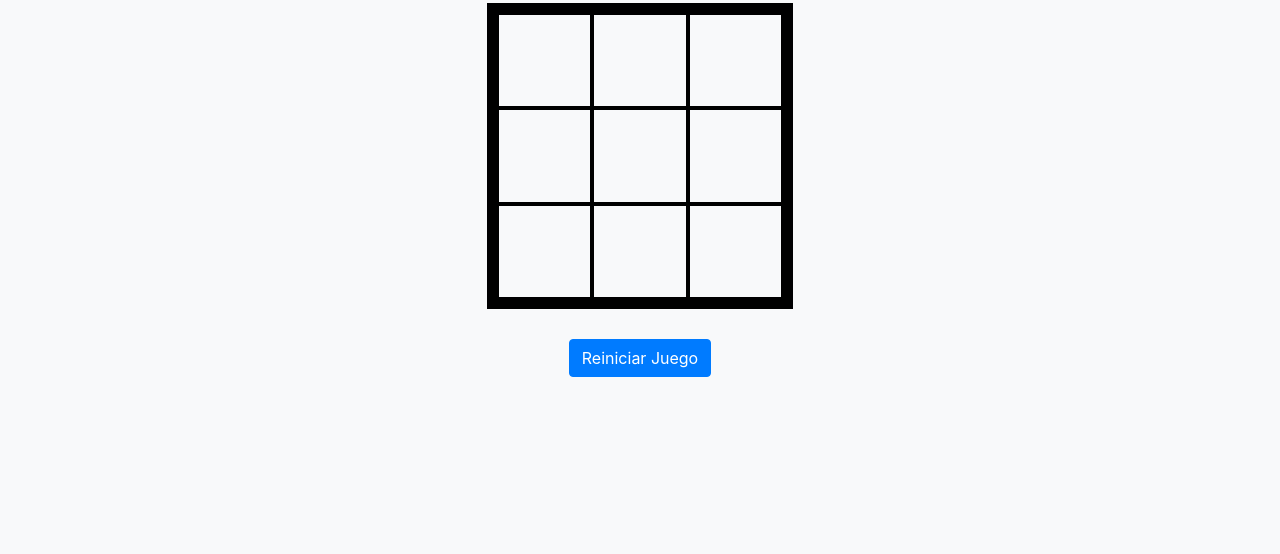
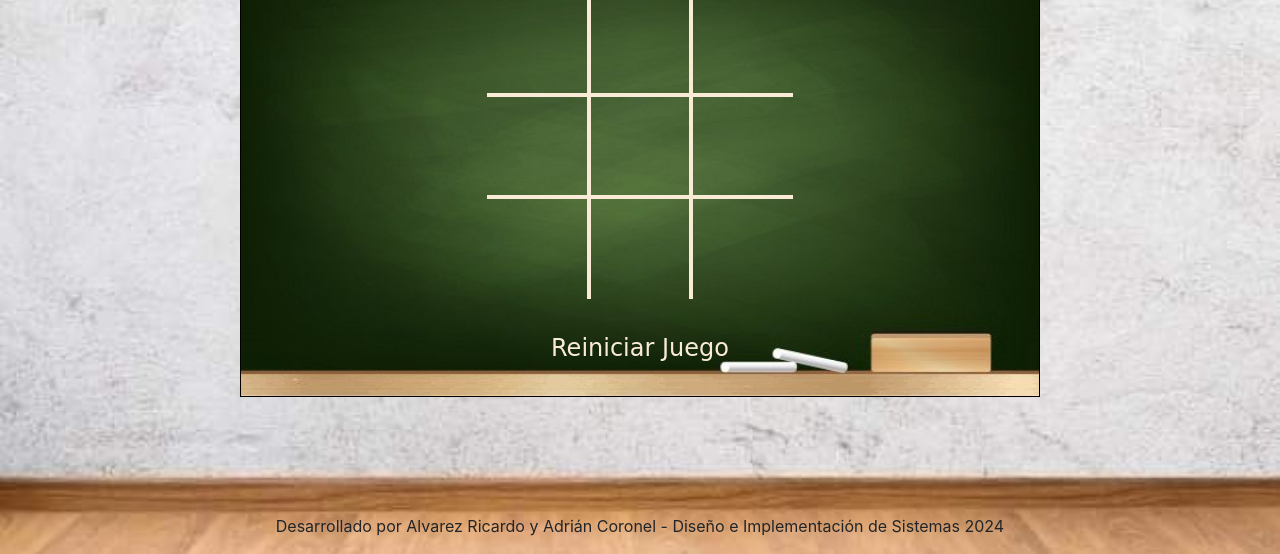
Before and after one commit to RicardoAlvarez1980/TatetiPreguntados_alvarez_coronel, a plain HTML site: page index.html in a window 1280 px wide. Shown: the part 246-800 px from the top of the page. Drawn offline with nearby package versions, Linux system fonts and the light colour scheme; a web font is replaced by a local one.

Commit message:
Cambio del diseño del tateti

```diff
--- a/index.html
+++ b/index.html
@@ -1,48 +1,56 @@
 <!DOCTYPE html>
 <html lang="en">
+
 <head>
   <meta charset="UTF-8">
   <meta name="viewport" content="width=device-width, initial-scale=1.0">
-  <title>Ta Te Ti Con Preguntas</title>
-  <link rel="stylesheet" href="style.css">
+  <title>Ta Te Ti con Preguntas</title>
+  <link rel="stylesheet" href="src/styles/style.css">
   <link rel="stylesheet" href="https://stackpath.bootstrapcdn.com/bootstrap/4.5.2/css/bootstrap.min.css">
+  <link rel="preconnect" href="https://fonts.googleapis.com">
+  <link rel="preconnect" href="https://fonts.gstatic.com" crossorigin>
+  <link href="https://fonts.googleapis.com/css2?family=Schoolbell&display=swap" rel="stylesheet">
 </head>
+
 <body class="bg-light">
+  <div class="pizarra">
     <div class="container py-4 text-center">
-    <h1 class="mb-4">Ta Te Ti Con Preguntas</h1>
+      <h1>Ta Te Ti Con Preguntas</h1>
       <div class="row justify-content-center">
         <div class="col-md-6">
           <div class="custom-board">
             <table>
               <tr>
-              <td></td>
-              <td></td>
-              <td></td>
+                  <td class="top-left"></td>
+                  <td class="top"></td>
+                  <td class="top-right"></td>
               </tr>
               <tr>
-              <td></td>
-              <td></td>
-              <td></td>
+                  <td class="left"></td>
+                  <td class="center"></td>
+                  <td class="right"></td>
               </tr>
               <tr>
-              <td></td>
-              <td></td>
-              <td></td>
+                  <td class="bottom-left"></td>
+                  <td class="bottom"></td>
+                  <td class="bottom-right"></td>
               </tr>
               </table>
           </div>
         </div>
       </div>
       <div class="mt-4">
-      <button class="btn btn-primary" id="restartBtn">Reiniciar Juego</button>
+        <button class="reinicio" id="restartBtn">Reiniciar Juego</button>
       </div>
     </div>
-
-  <div class="modal fade" id="questionModal" tabindex="-1" role="dialog" aria-labelledby="questionModalLabel" aria-hidden="true">
+  </div>
+  <div class="modal fade" id="questionModal" tabindex="-1" role="dialog" aria-labelledby="questionModalLabel"
+    aria-hidden="true">
     <div class="modal-dialog" role="document">
       <div class="modal-content">
         <div class="modal-header">
-          <h5 class="modal-title" id="questionModalLabel">Pregunta para el jugador <span id="currentPlayerLabel"></span></h5>
+          <h5 class="modal-title" id="questionModalLabel">Pregunta para el jugador <span id="currentPlayerLabel"></span>
+          </h5>
           <button type="button" class="close" data-dismiss="modal" aria-label="Close">
             <span aria-hidden="true">&times;</span>
           </button>
@@ -59,10 +67,13 @@
     </div>
   </div>
 
-
+  <footer>
+    <p>Desarrollado por Alvarez Ricardo y Adrián Coronel - Diseño e Implementación de Sistemas 2024</p>
+  </footer>
   <script src="https://code.jquery.com/jquery-3.5.1.slim.min.js"></script>
   <script src="https://cdn.jsdelivr.net/npm/@popperjs/core@2.5.3/dist/umd/popper.min.js"></script>
   <script src="https://stackpath.bootstrapcdn.com/bootstrap/4.5.2/js/bootstrap.min.js"></script>
-  <script src="main.js"></script>
+  <script src="src/functions/main.js"></script>
 </body>
+
 </html>
--- /dev/null
+++ b/src/styles/style.css
@@ -0,0 +1,134 @@
+body {
+  background-image: url(../images/fondo.jpg);
+  background-repeat: no-repeat;
+  background-size: 100% 110%;
+  display: flex;
+  justify-content: center;
+  align-items: center;
+  height: 100vh;
+  margin: 0;
+  background-color: #f0f0f0; /* Color de fondo para el cuerpo */
+}
+
+.container {
+  text-align: center; /* Alinear contenido al centro */
+}
+
+.custom-board {
+  display: inline-block; /* Convertir el contenedor en bloque en línea */
+  width: 306px; /* Ancho total del tablero */
+  height: 306px; /* Altura total del tablero */
+  margin: 0 auto; /* Margen automático a los lados para centrar */
+}
+
+.custom-board table {
+  width: 100%; /* Ancho completo de la tabla */
+  height: 100%; /* Altura completa de la tabla */
+  border-collapse: collapse; /* Colapso de los bordes de la tabla */
+}
+
+.custom-board td {
+  width: 33.33%; /* Ancho de cada celda (33.33% para 3 celdas por fila) */
+  height: 33.33%; /* Altura de cada celda (33.33% para 3 celdas por columna) */
+  font-size: 3rem; /* Tamaño del texto */
+  font-weight: bold; /* Negrita */
+  text-align: center; /* Alinear texto al centro */
+  vertical-align: middle; /* Alinear verticalmente al centro */
+  border: 4px solid antiquewhite; /* Grosor del borde de cada celda */
+}
+
+.custom-board td.top-left {
+  border-top: none;
+  border-left: none;
+}
+
+.custom-board td.top-right {
+  border-top: none;
+  border-right: none;
+}
+
+.custom-board td.bottom-left {
+  border-bottom: none;
+  border-left: none;
+}
+
+.custom-board td.bottom-right {
+  border-bottom: none;
+  border-right: none;
+}
+
+.custom-board td.top {
+  border-top: none;
+}
+
+.custom-board td.bottom {
+  border-bottom: none;
+}
+
+.custom-board td.left {
+  border-left: none;
+}
+
+.custom-board td.right {
+  border-right: none;
+}
+
+.x {
+  color: #db4747; /* Color rojo para la X */
+  font-family: "Schoolbell", cursive;
+  font-weight: bold;
+}
+
+.o {
+  color: #4ad854; /* Color rojo para la X */
+  font-family: "Schoolbell", cursive;
+  font-weight: bold;
+}
+
+.custom-board td:hover {
+  animation: blink 1.3s infinite; /* Animación de parpadeo */
+  cursor: url(../images/cursorTiza.png),auto; /* Cambio de cursor al pasar el mouse */
+}
+
+@keyframes blink {
+  0%, 100% {
+      background-color: rgba(211, 211, 211, 0.514);
+  }
+  50% {
+      background-color: transparent;
+  }
+}
+
+.pizarra {
+  background-image: url(../images/pizarra.jpg);
+  background-repeat: no-repeat;
+  background-size: 100% 100%;
+  width: 800px;
+  background-position: center;
+  align-items: center;
+  text-align: center;
+  border: 1px black solid;
+}
+
+h1 {
+  font-family: "Schoolbell", cursive;
+  color: antiquewhite;
+  font-weight: bold;
+}
+
+.reinicio {
+  background-color: transparent;
+  border: none;
+  font-size: 1.5rem;
+  font-family: "Schoolbell", cursive;
+  color: antiquewhite;
+  margin-bottom: 5px ;
+}
+
+footer {
+  position: absolute;
+  bottom: 0;
+  text-align: center;
+  display: block;
+  width: 100%;
+}
--- a/style.css
+++ /dev/null
@@ -1,51 +0,0 @@
-body {
-  display: flex;
-  justify-content: center;
-  align-items: center;
-  height: 100vh;
-  margin: 0;
-  background-color: #f0f0f0; /* Color de fondo para el cuerpo */
-}
-
-.container {
-  text-align: center; /* Alinear contenido al centro */
-}
-
-.custom-board {
-  display: inline-block; /* Convertir el contenedor en bloque en línea */
-  width: 306px; /* Ancho total del tablero */
-  height: 306px; /* Altura total del tablero */
-  border: 8px solid black; /* Grosor del borde */
-  margin: 0 auto; /* Margen automático a los lados para centrar */
-}
-
-.custom-board table {
-  width: 100%; /* Ancho completo de la tabla */
-  height: 100%; /* Altura completa de la tabla */
-  border-collapse: collapse; /* Colapso de los bordes de la tabla */
-}
-
-.custom-board td {
-  width: 33.33%; /* Ancho de cada celda (33.33% para 3 celdas por fila) */
-  height: 33.33%; /* Altura de cada celda (33.33% para 3 celdas por columna) */
-  font-size: 3rem; /* Tamaño del texto */
-  font-weight: bold; /* Negrita */
-  text-align: center; /* Alinear texto al centro */
-  vertical-align: middle; /* Alinear verticalmente al centro */
-  border: 4px solid black; /* Grosor del borde de cada celda */
-}
-
-.x {
-  color: #ff0000; /* Color rojo para la X */
-  font-family: 'Arial', sans-serif; /* Fuente */
-}
-
-.o {
-  color: #00ff00; /* Color verde para la O */
-  font-family: 'Arial', sans-serif; /* Fuente */
-}
-
-.custom-board td:hover {
-  background-color: lightgray; /* Color de fondo al pasar el mouse */
-  cursor: pointer; /* Cambio de cursor al pasar el mouse */
-}
```
Also changed, not shown: src/functions/main.js (renamed from main.js), src/images/cursorTiza.png (added), src/images/fondo.jpg (added), src/images/pizarra.jpg (added). Lines whose indentation alone changed are shown as unchanged.
